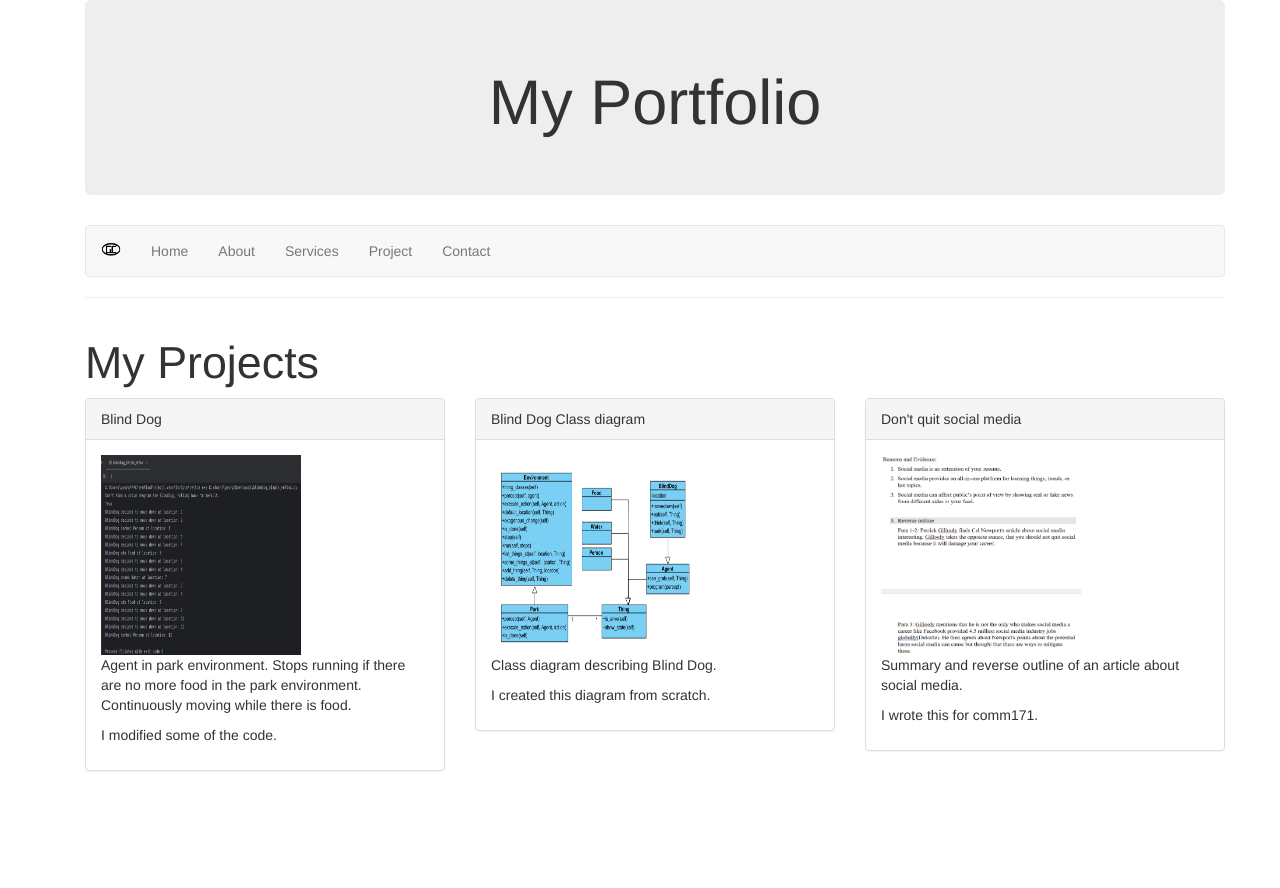
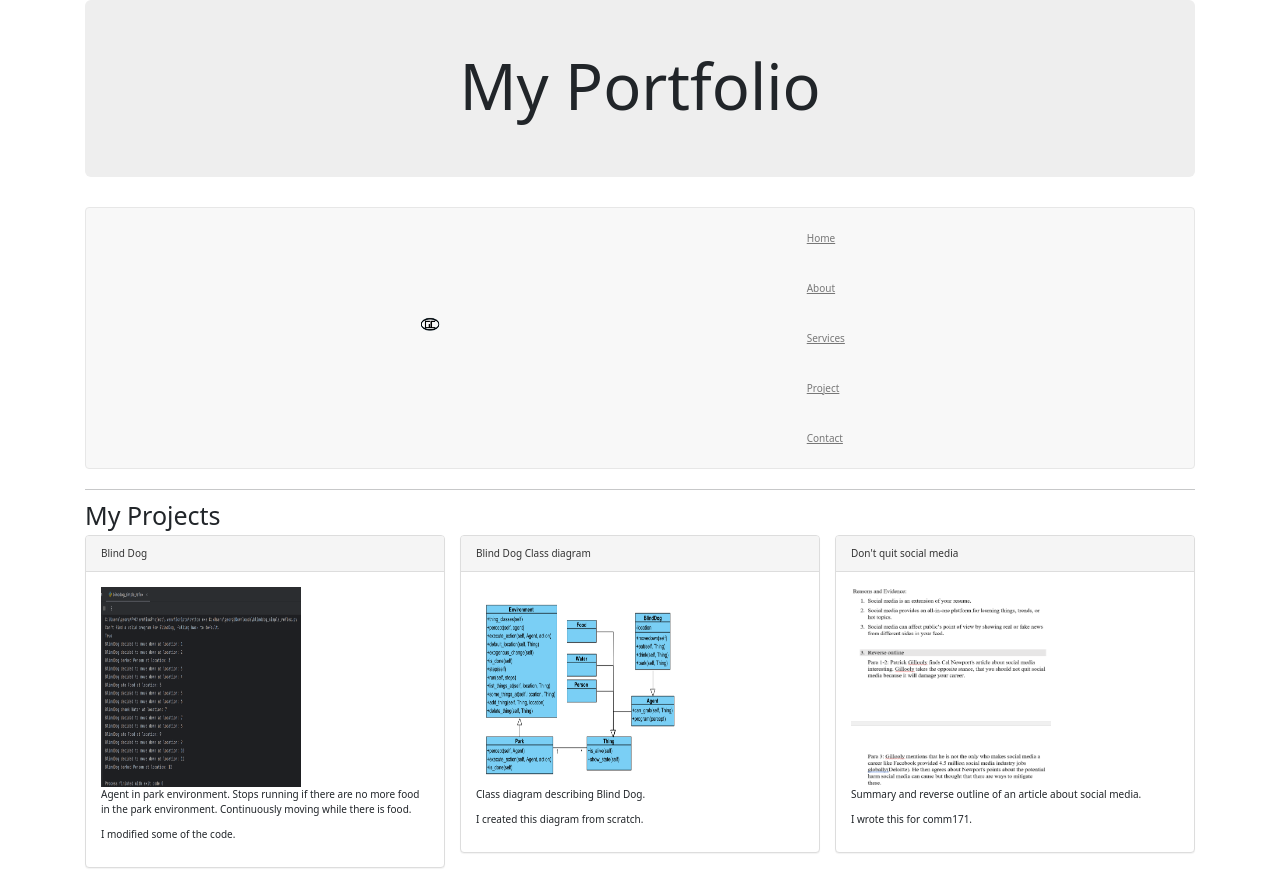
Before and after one commit to georgeCentennial/webAppPortfolio, a React (Vite) app in the folder client/: page /project in a window 1280 px wide. Before the commit the page ends 800 px from the top, so only its background shows below. Built offline with nearby package versions, Linux system fonts and the light colour scheme.

Commit message:
Addednew bootstrap

```diff
--- a/client/index.html
+++ b/client/index.html
@@ -11,9 +11,9 @@
     <link rel="icon" type="image/svg+xml" href="/vite.svg" />
     <meta name="viewport" content="width=device-width, initial-scale=1.0" />
     <link rel="stylesheet" href="https://maxcdn.bootstrapcdn.com/bootstrap/3.4.1/css/bootstrap.min.css">
-  <script src="https://ajax.googleapis.com/ajax/libs/jquery/3.7.1/jquery.min.js"></script>
-  <script src="https://maxcdn.bootstrapcdn.com/bootstrap/3.4.1/js/bootstrap.min.js"></script>
-    <title>Vite + React</title>
+    <!-- <script src="https://ajax.googleapis.com/ajax/libs/jquery/3.7.1/jquery.min.js"></script> -->
+    <!-- <script src="https://maxcdn.bootstrapcdn.com/bootstrap/3.4.1/js/bootstrap.min.js"></script> -->
+    <title>George Portfolio</title>
   </head>
   <body>
     <div id="root"></div>
--- a/client/src/main.jsx
+++ b/client/src/main.jsx
@@ -8,6 +8,11 @@ import { StrictMode } from 'react'
 import { createRoot } from 'react-dom/client'
 import './index.css'
 import App from './App.jsx'
+import 'bootstrap/dist/css/bootstrap.min.css';
+import $ from 'jquery';
+import Popper from 'popper.js';
+import 'bootstrap/dist/js/bootstrap.bundle.min';
+import ReactDOM from 'react-dom';
 
 createRoot(document.getElementById('root')).render(
   <StrictMode>
--- a/client/src/project.jsx
+++ b/client/src/project.jsx
@@ -13,31 +13,31 @@ export default function Project(){
         <>
             <div className="container">
                 <h1>My Projects</h1>
-                <div class="row">
-                    <div class="col-sm-4">
-                        <div class="panel panel-default">
-                            <div class="panel-heading">Blind Dog</div>
-                            <div class="panel-body">
+                <div className="row">
+                    <div className="col-sm-4">
+                        <div className="panel panel-default">
+                            <div className="panel-heading">Blind Dog</div>
+                            <div className="panel-body">
                                 <img src={blindDogOutput} width={200} height={200}/>
                                 <p>Agent in park environment. Stops running if there are no more food in the park environment. Continuously moving while there is food.</p>
                                 <p>I modified some of the code.</p>
                             </div>
                         </div>
                     </div>
-                    <div class="col-sm-4">
-                        <div class="panel panel-default">
-                            <div class="panel-heading">Blind Dog Class diagram</div>
-                            <div class="panel-body">
+                    <div className="col-sm-4">
+                        <div className="panel panel-default">
+                            <div className="panel-heading">Blind Dog Class diagram</div>
+                            <div className="panel-body">
                                 <img src={blindDogClassDiagram} width={200} height={200}/>
                                 <p>Class diagram describing Blind Dog.</p>
                                 <p>I created this diagram from scratch.</p>
                             </div>
                         </div>
                     </div>
-                    <div class="col-sm-4">
-                        <div class="panel panel-default">
-                            <div class="panel-heading">Don't quit social media</div>
-                            <div class="panel-body">
+                    <div className="col-sm-4">
+                        <div className="panel panel-default">
+                            <div className="panel-heading">Don't quit social media</div>
+                            <div className="panel-body">
                                 <img src={summary} width={200} height={200}/>
                                 <p>Summary and reverse outline of an article about social media.</p>
                                 <p>I wrote this for comm171.</p>
```
